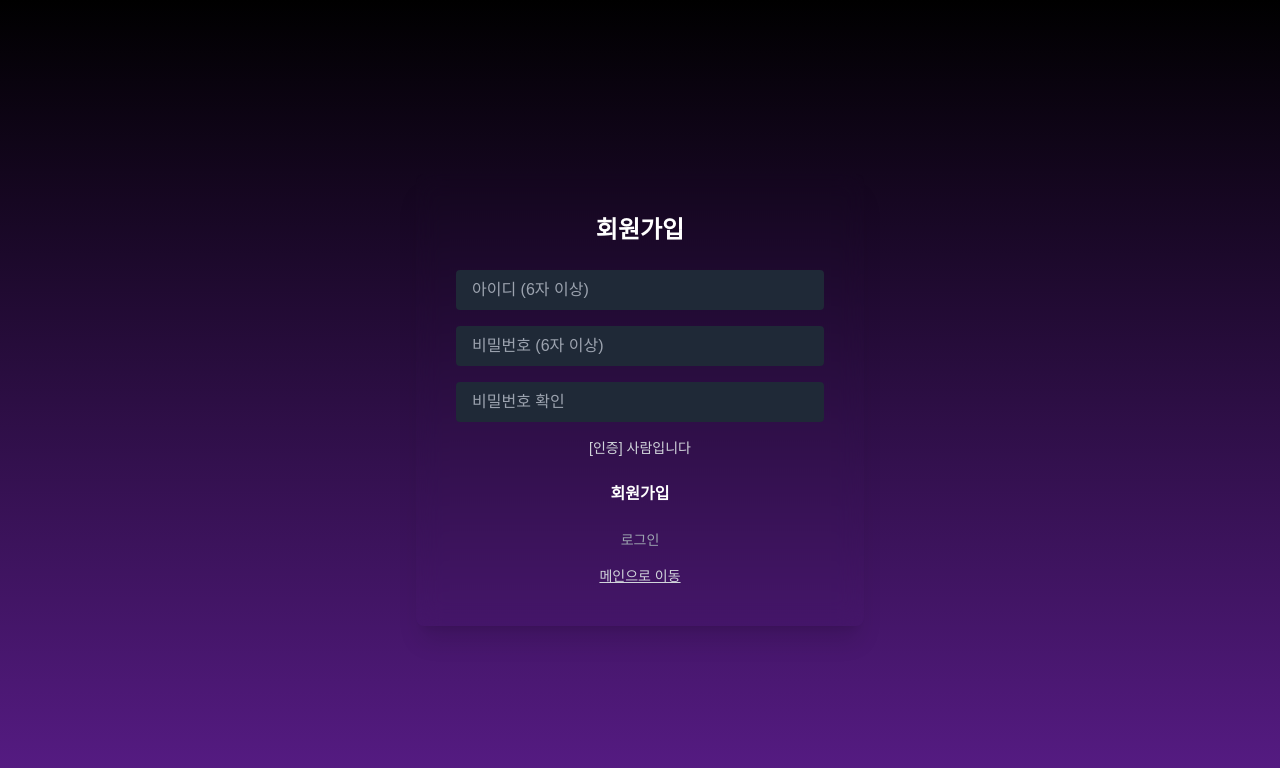
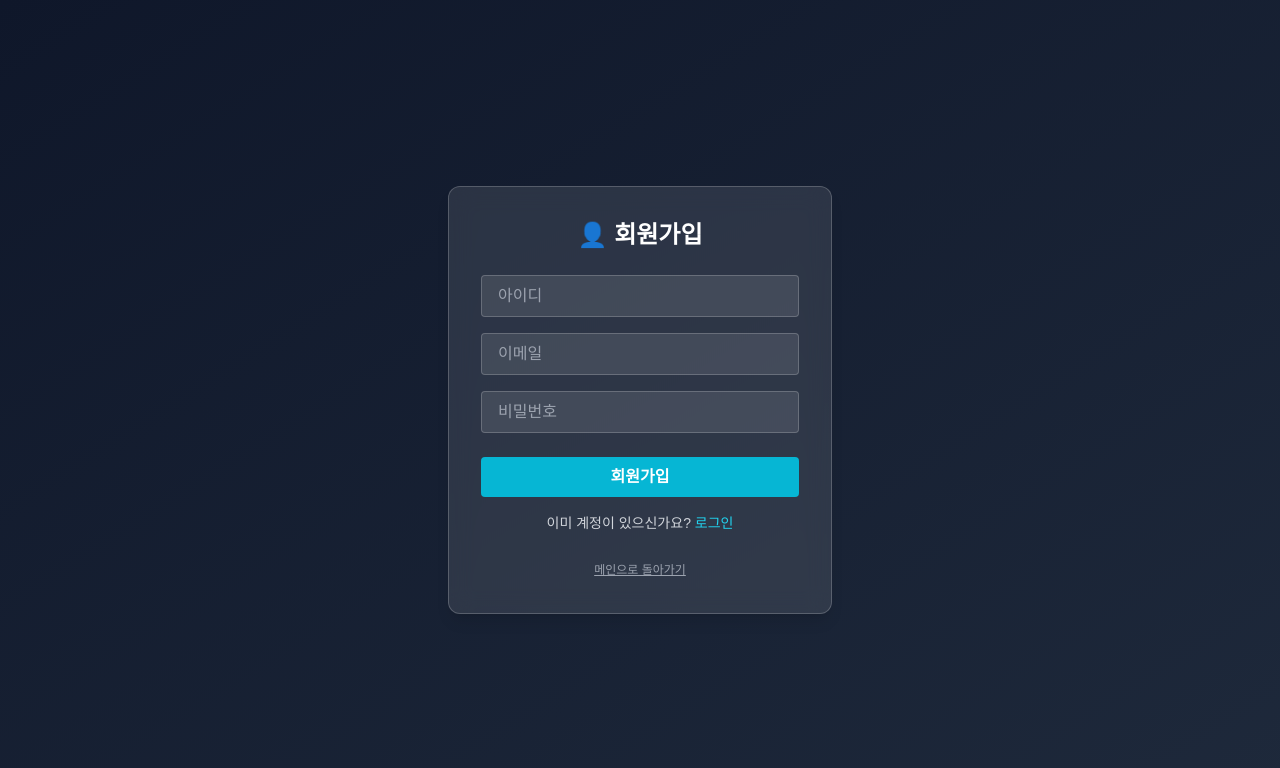
Before and after one commit to Dennis0101/good-stie, a Next.js app: page /register in a window 1280 px wide. Shown: the top 768 px of the page. Built offline with nearby package versions, Linux system fonts and the light colour scheme.

Commit message:
Update register.js

```diff
--- a/pages/register.js
+++ b/pages/register.js
@@ -1,49 +1,45 @@
-import Link from 'next/link'
+import Link from "next/link"
 
 export default function Register() {
   return (
-    <div className="flex items-center justify-center min-h-screen bg-gradient-to-b from-black to-purple-900">
-      <div className="bg-glass backdrop-blur-md p-10 rounded-lg shadow-xl w-full max-w-md">
-        <h1 className="text-2xl font-bold text-center mb-6">회원가입</h1>
-        <form className="space-y-4">
+    <div className="min-h-screen flex items-center justify-center bg-gradient-to-br from-[#0f172a] to-[#1e293b]">
+      <div className="bg-white/10 backdrop-blur-md p-8 rounded-xl shadow-lg max-w-sm w-full border border-white/20">
+        <h2 className="text-2xl font-bold text-white mb-6 text-center">👤 회원가입</h2>
+
         <input
           type="text"
-            placeholder="아이디 (6자 이상)"
-            className="w-full px-4 py-2 rounded bg-gray-800 text-white placeholder-gray-400 focus:outline-none focus:ring-2 focus:ring-primary"
+          placeholder="아이디"
+          className="w-full px-4 py-2 mb-4 bg-white/10 border border-white/20 rounded text-white placeholder-gray-400 focus:outline-none focus:ring-2 focus:ring-cyan-400"
         />
+
+        <input
+          type="email"
+          placeholder="이메일"
+          className="w-full px-4 py-2 mb-4 bg-white/10 border border-white/20 rounded text-white placeholder-gray-400 focus:outline-none focus:ring-2 focus:ring-cyan-400"
+        />
+
         <input
           type="password"
-            placeholder="비밀번호 (6자 이상)"
-            className="w-full px-4 py-2 rounded bg-gray-800 text-white placeholder-gray-400 focus:outline-none focus:ring-2 focus:ring-primary"
+          placeholder="비밀번호"
+          className="w-full px-4 py-2 mb-6 bg-white/10 border border-white/20 rounded text-white placeholder-gray-400 focus:outline-none focus:ring-2 focus:ring-cyan-400"
         />
-          <input
-            type="password"
-            placeholder="비밀번호 확인"
-            className="w-full px-4 py-2 rounded bg-gray-800 text-white placeholder-gray-400 focus:outline-none focus:ring-2 focus:ring-primary"
-          />
-          <div className="text-sm text-gray-300 text-center">[인증] 사람입니다</div>
 
-          <button
-            type="submit"
-            className="w-full py-2 mt-2 rounded bg-primary hover:bg-pink-600 text-white font-bold"
-          >
+        <button className="w-full py-2 bg-cyan-500 hover:bg-cyan-600 transition-colors rounded text-white font-semibold">
           회원가입
         </button>
 
-          <Link
-            href="/login"
-            className="block text-center mt-2 text-sm text-gray-400 hover:text-primary"
-          >
+        <div className="text-sm text-center mt-4 text-gray-300">
+          이미 계정이 있으신가요?{" "}
+          <Link href="/login" className="text-cyan-400 hover:underline">
             로그인
           </Link>
+        </div>
 
-          <Link
-            href="/admin/dashboard"
-            className="block text-center mt-4 text-sm text-gray-300 hover:text-primary underline"
-          >
-            메인으로 이동
+        <div className="mt-6 text-center">
+          <Link href="/" className="text-xs text-gray-400 hover:text-white underline">
+            메인으로 돌아가기
           </Link>
-        </form>
+        </div>
       </div>
     </div>
   )
```
Lines whose indentation alone changed are shown as unchanged.
